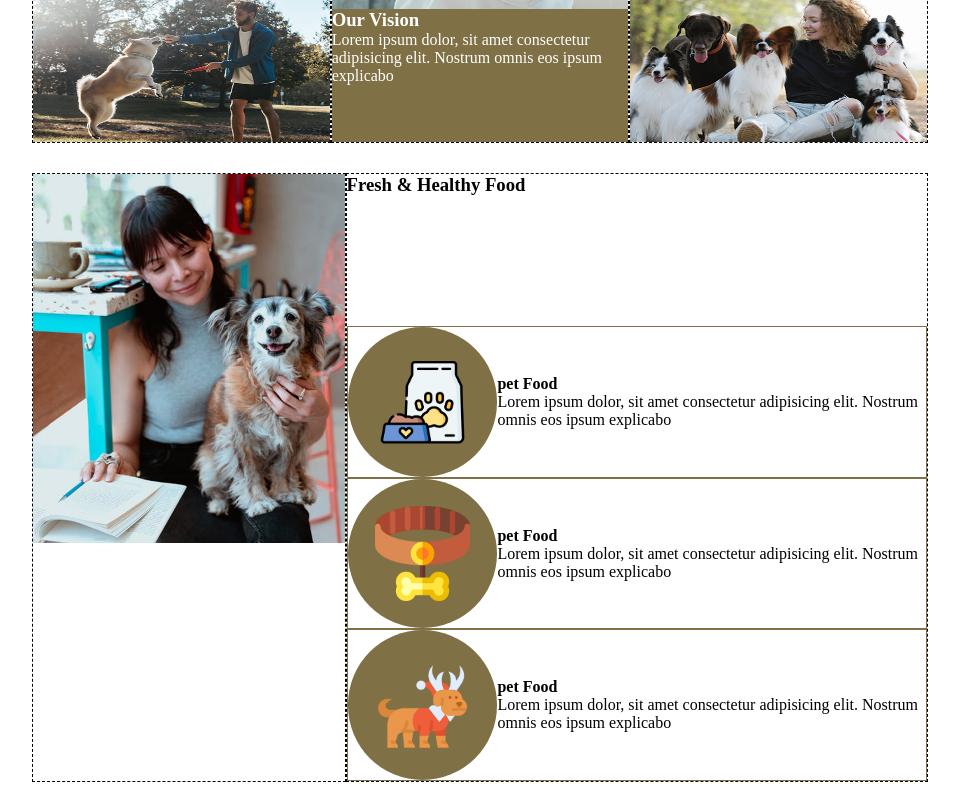
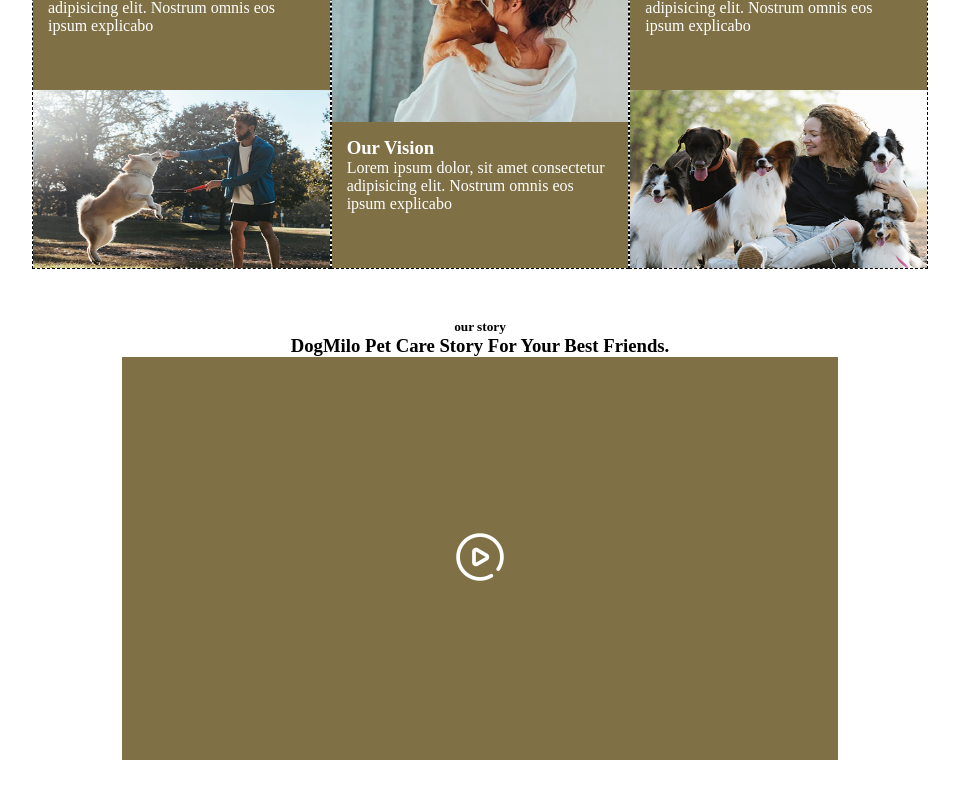
Before and after one commit to FraCuboni/proj-html-vuejs, a Vue app: page /about in a window 1280 px wide. Shown: the part 1020-1820 px from the top of the page, without its empty margins (160-1119 px from the left). Built offline with nearby package versions, Linux system fonts and the light colour scheme.

Commit message:
feat: basic css created for ABOUT page

```diff
--- a/src/components/pages/AppAbout.vue
+++ b/src/components/pages/AppAbout.vue
@@ -35,12 +35,9 @@ export default{
         <div><h4>about dogmilo</h4></div>
       </div>
 
-      <div class="paragraph">
+      <h2>Welcome DogMilo Pets</h2>
+      <p> {{ store.lorem }} </p>
 
-        <h2>welcome dog milo pets</h2>
-        <p> {{ store.lorem }} </p>
-
-      </div>
     </div>
 
     <!-- img side -->
@@ -97,7 +94,16 @@ export default{
   </div>
 
   <!-- OUR STORY -->
-   <div class="container">
+   <div class="container os">
+    <h5>our story</h5>
+    <h3>DogMilo Pet Care Story For Your Best Friends.</h3>
+    <div class="box-video">
+      <!-- <video src="https://youtu.be/oNfIbv7iD9w"></video> -->
+       <div class="play-icon">
+        <img src="/public/img/play.png" alt="">
+       </div>
+    </div>
+
    </div>
 
   <!-- FRESH & HEALTHY FOOD -->
@@ -110,7 +116,7 @@ export default{
 
     <!-- paragraph -->
      <div class="box paragraph">
-      <h3>Fresh & Healthy Food</h3>
+      <h3 class="card">Fresh & Healthy Food</h3>
 
       <!-- card -->
       <div class="card">
@@ -164,11 +170,21 @@ export default{
 @use '../../styles/partials/variables' as *;
 
 .container{
+  margin-top: 50px;
   display: flex;
   min-height: 30px;
   .box{
     width: 50%;
     border: 1px dashed black;
+
+    display: flex;
+    flex-direction: column;
+    justify-content: center;
+    gap: 20px;
+
+    .about-dogmilo{
+      display: flex;
+    }
   }
   .column{
     width: calc(100% / 3);
@@ -182,31 +198,55 @@ export default{
     .col-txt{
       height: 45%;
       background-color: $brown ;
+      padding: 15px;
     }
   }
 }
 
+.container.os{
+  flex-direction: column;
+  align-items: center;
+
+  .box-video{
+    position: relative;
+    width: 80%;
+    aspect-ratio: 16/9;
+    background-color: $brown;
+
+    .play-icon{
+      width: 50px;
+
+      position: absolute;
+      transform: translate(-50%, -50%);
+      left: 50%;
+      top: 50%;
+    }
+  }
+}
+
+
 .container.fne{
   .box{
-    width: 35%;
+    width: 40%;
 
   }
 
   .paragraph{
-    width: 65%;
+    width: 60%;
 
     h3{
-      height: 25%;
+      height: calc(100% / 4 - 5px);
     }
 
     .card{
       display: flex;
       align-items: center;
       border: 1px solid $brown;
-      height: 25%;
+      height: calc(100% / 4 - 5px);
+      padding: 5px 0 5px 20px;
 
       .img-box{
-        height: 100%;
+        height: 80px;
         background-color: $brown;
         aspect-ratio: 1/1;
         border-radius: 50%;
@@ -218,6 +258,10 @@ export default{
           width: 70%;
         }
       }
+
+      .txt{
+        padding-left: 20px;
+      }
     }
   }
 
```
